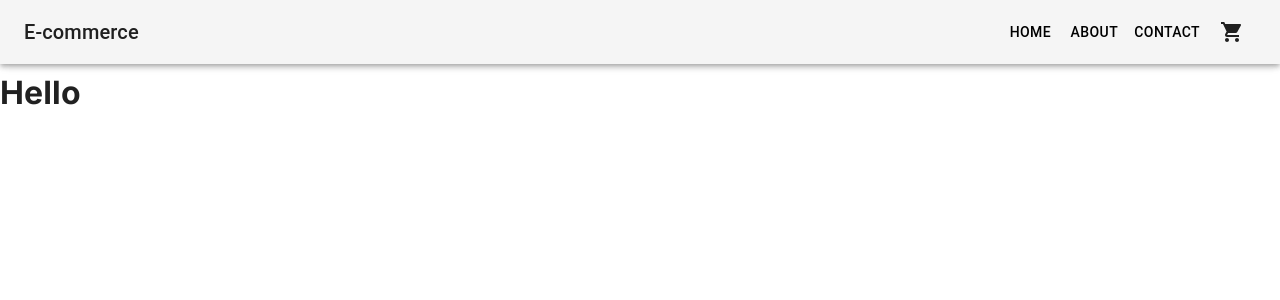
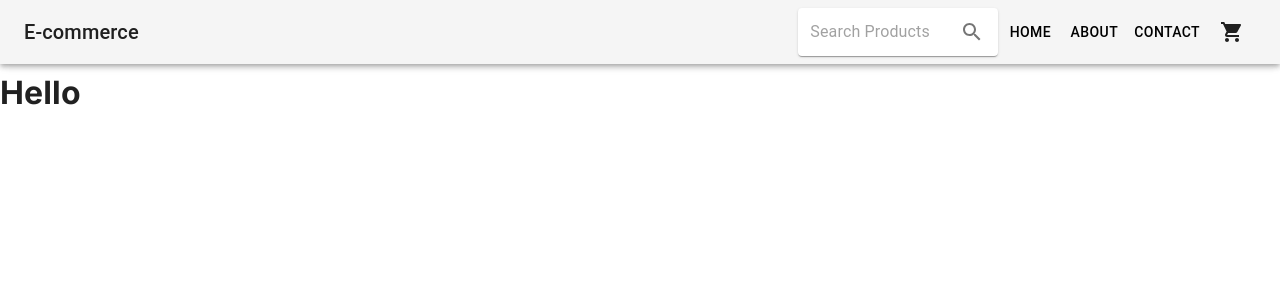
Before and after one commit to OlyMahmudMugdho/ecommerce-ui, a Next.js app: page / in a window 1280 px wide. Shown: the top 300 px of the page. Built offline with nearby package versions, Linux system fonts and the light colour scheme.

Commit message:
Searchbar

```diff
--- /dev/null
+++ b/src/components/input/SearchBar.tsx
@@ -0,0 +1,24 @@
+import * as React from 'react';
+import Paper from '@mui/material/Paper';
+import InputBase from '@mui/material/InputBase';
+import IconButton from '@mui/material/IconButton';
+import SearchIcon from '@mui/icons-material/Search';
+
+export default function SearchBar() {
+  return (
+    <Paper
+      component="form"
+      sx={{ p: '2px 4px', display: 'flex', alignItems: 'center', width: 200 }}
+    >
+      <InputBase
+        sx={{ ml: 1, flex: 1 }}
+        placeholder="Search Products"
+        inputProps={{ 'aria-label': 'Search Products' }}
+        color='primary'
+      />
+      <IconButton type="button" sx={{ p: '10px' }} aria-label="search">
+        <SearchIcon />
+      </IconButton>
+    </Paper>
+  );
+}
--- a/src/components/navigation/Navbar.tsx
+++ b/src/components/navigation/Navbar.tsx
@@ -16,7 +16,7 @@ import Typography from '@mui/material/Typography';
 import Button from '@mui/material/Button';
 import { Badge } from '@mui/material';
 import { ShoppingCart } from '@mui/icons-material';
-
+import SearchBar from '../input/SearchBar';
 
 interface Props {
     /**
@@ -81,6 +81,8 @@ export default function DrawerAppBar(props: Props) {
                     </Typography>
 
 
+                    <SearchBar />
+
 
                     <div>
                         <IconButton
```
Also changed, not shown: 1 other file (tests, documents, lock files or other folders).
